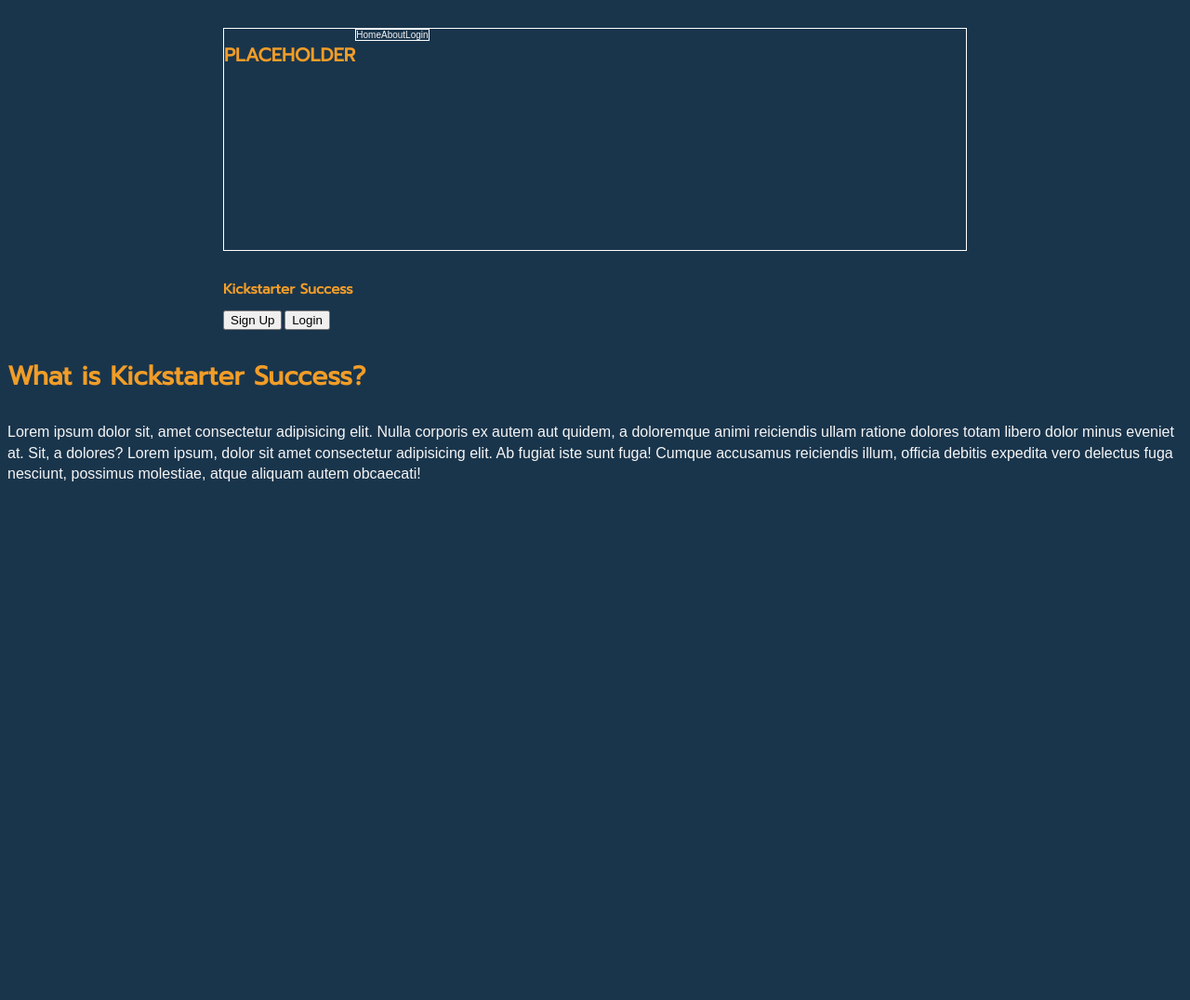
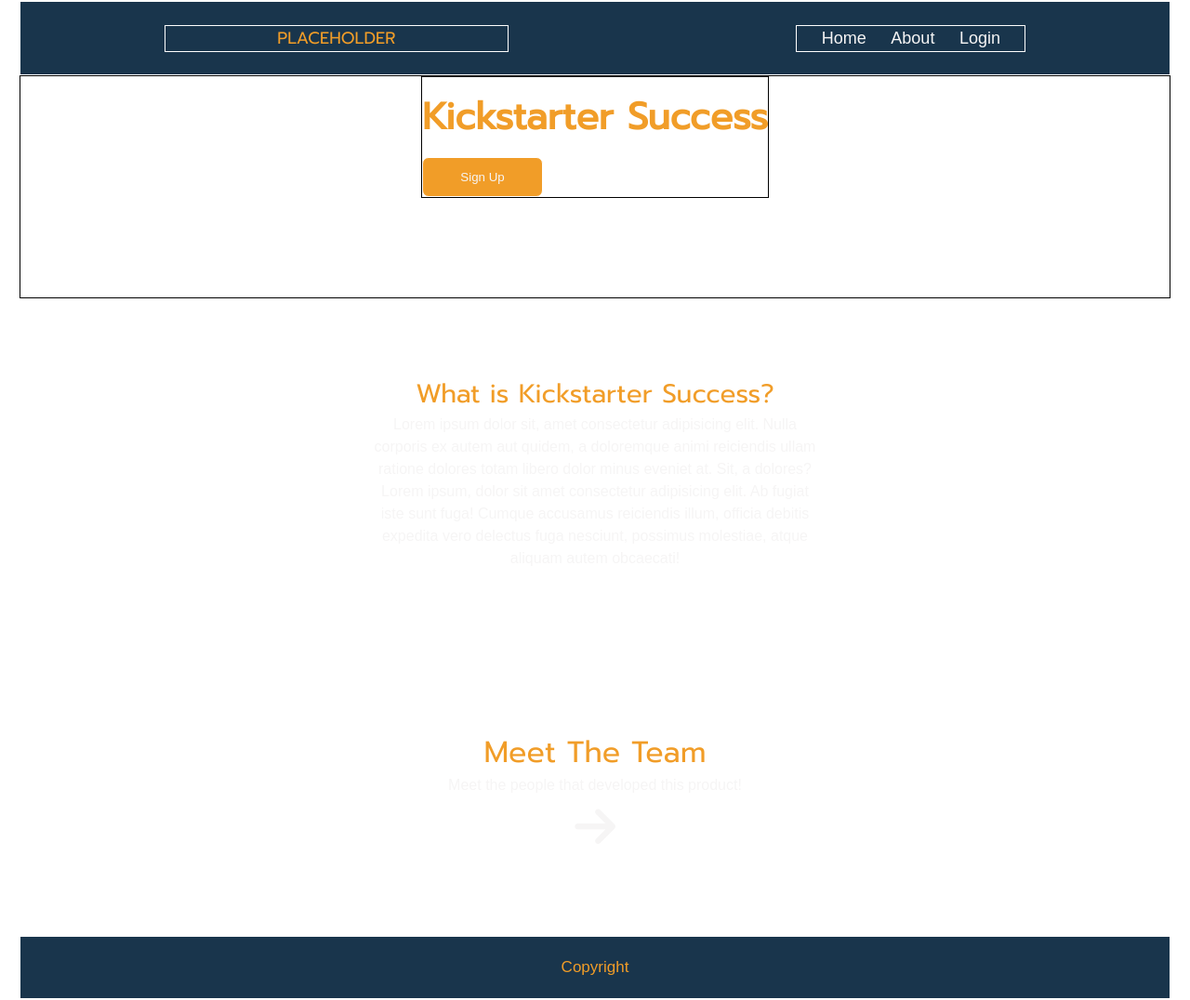
Before and after one commit to Kickstarter-Success/Web-UI, a plain HTML site: page index.html in a window 1280 px wide. Shown: the whole page at 93% size. Before the commit the page ends 800 px from the top, so only its background shows below. Drawn offline with Linux system fonts and the light colour scheme; a web font is replaced by a local one.

Commit message:
Reworked most of the elements

```diff
--- a/index.html
+++ b/index.html
@@ -9,11 +9,12 @@
     <link href="https://fonts.googleapis.com/css?family=Muli|Prompt&display=swap" rel="stylesheet">
     <meta name="viewport" content="width=device-width, initial-scale=1.0">
     <meta http-equiv="X-UA-Compatible" content="ie=edge">
+    <script src="https://kit.fontawesome.com/2f1c9aced8.js" crossorigin="anonymous"></script>
+
 
 </head>
 <body>
     <div class="container">
-        <div class="container-top">
         <div class="header">
             <h1>PLACEHOLDER</h1>
             <nav>
@@ -23,15 +24,16 @@
             </nav>
         </div>
 
+        <div class="container-top">
+
+
             <section class="intro-section">
                 <div class="cta-text">
                     <h1>Kickstarter Success</h1>
                     <a href="">
                         <button>Sign Up</button>
                     </a>
-                    <a href="">
-                        <button>Login</button>
-                    </a>
+
                 </div>
             </section>
         </div>
@@ -44,6 +46,18 @@
 
     </div>
 
+    <section class="meet-the-team">
+      <div class="meet-the-team-text">
+        <h2>Meet The Team</h3>
+        <p>Meet the people that developed this product!</p>
+      </div>
+      <p class="arrow"><i class="fas fa-arrow-right"></i></p>
+
+
+
+    </section>
+
+    <footer>Copyright</footer>
 
 
 </body>
--- a/less/footer.less
+++ b/less/footer.less
@@ -0,0 +1,11 @@
+footer{
+    margin: 0 auto;
+    width: 100%;
+    align-items: center;
+    text-align: center;
+    border:1px solid white;
+    font-size: 1.7rem;
+    padding: 2rem;
+    background-color: @main-bg-color;
+    color:@header-font-color;
+}
--- a/less/global.less
+++ b/less/global.less
@@ -1,15 +1,22 @@
+// General Styles
 * {
   box-sizing: border-box;
+  border:1px solid white;
 }
 
 html {
   font-size: 62.5%;
 }
 
+body{
+  padding: 0 2rem;
+  border:1px solid white;
+}
 html, body {
   font-family: 'Muli', sans-serif;
-    background-color: @main-bg-color;
   color: @main-font-color;
+  line-height: 1.5;
+  margin: 0;
 }
 
 h1, h2, h3, h4, h5 {
@@ -31,7 +38,6 @@
 }
 
 .container {
-    max-width: 800px;
+  max-width: 1900px;
   width: 100%;
-    margin: 0 auto;
 }
--- a/less/home-page.less
+++ b/less/home-page.less
@@ -0,0 +1,73 @@
+.intro-section{
+    position: relative;
+    width: 100%;
+    height: 30vh;
+    margin: 0 auto;
+    display: flex;
+    align-items: flex-start;
+
+    border: 1px solid black;
+    .cta-text{
+        margin: 0 auto;
+        border: 1px solid black;
+        h1{
+            font-size: 4rem;
+            font-weight: bold;
+            padding:1.3rem 0;
+        }
+        button{
+            width: 35%;
+            padding: 1.3rem;
+            color:@main-font-color;
+            background: @medium-orange;
+            border-radius: .7rem;
+        }
+    }
+}
+
+.body-content{
+    margin: 0 auto;
+    max-width: 50%;
+    display:flex;
+    flex-flow: column wrap;
+    align-items: center;
+    padding: 8rem 0;
+
+
+    border: 1px solid white;
+
+    .what-is-section{
+        margin:0 auto;
+        width: 78%;
+
+        border: 1px solid white;
+        text-align: center;
+        p{
+            margin:0 auto;
+            max-width: 100%;
+            line-height: 1.5;
+            font-size: 1.6rem;
+            padding-bottom: 10px;
+            text-align: center;
+        }
+    }
+
+}
+
+.meet-the-team{
+    margin: 0 auto;
+    max-width: 50%;
+    display:flex;
+    flex-flow: column wrap;
+    align-items: center;
+    padding: 8rem 0;
+
+    border: 1px solid white;
+    .meet-the-team-text{
+        text-align:center;
+    }
+
+    .arrow{
+        font-size: 50px;
+    }
+}
--- a/less/navigation.less
+++ b/less/navigation.less
@@ -1,22 +1,32 @@
 .header{
-    margin: 30px 0;
-    width:100%;
-    height: 30vh;
+    width: 100%;
+    margin:  0 auto;
+    height: 10vh;
     display: flex;
-    flex-flow: row wrap;
-    align-items: flex-start;
+    background-color: @main-bg-color;
 
     border: 1px solid white;
 
+    h1{
+        width: 30%;
+        margin: auto;
+        font-size: 1.8rem;
+        border: 1px solid white;
+        text-align: center
+    }
+
     nav{
+        margin: auto;
         display: flex;
         align-items: center;
         justify-content: space-evenly;
         border: 1px solid white;
+        width: 20%;
 
         a{
             color: @white-smoke;
             text-decoration: none;
+            font-size: 1.8rem;
         }
     }
 }
--- a/less/reset.less
+++ b/less/reset.less
@@ -0,0 +1,48 @@
+/* http://meyerweb.com/eric/tools/css/reset/
+   v2.0 | 20110126
+   License: none (public domain)
+*/
+
+html, body, div, span, applet, object, iframe,
+h1, h2, h3, h4, h5, h6, p, blockquote, pre,
+a, abbr, acronym, address, big, cite, code,
+del, dfn, em, img, ins, kbd, q, s, samp,
+small, strike, strong, sub, sup, tt, var,
+b, u, i, center,
+dl, dt, dd, ol, ul, li,
+fieldset, form, label, legend,
+table, caption, tbody, tfoot, thead, tr, th, td,
+article, aside, canvas, details, embed,
+figure, figcaption, footer, header, hgroup,
+menu, nav, output, ruby, section, summary,
+time, mark, audio, video {
+	margin: 0;
+	padding: 0;
+	border: 0;
+	font-size: 100%;
+	font: inherit;
+	vertical-align: baseline;
+}
+/* HTML5 display-role reset for older browsers */
+article, aside, details, figcaption, figure,
+footer, header, hgroup, menu, nav, section {
+	display: block;
+}
+body {
+	line-height: 1;
+}
+ol, ul {
+	list-style: none;
+}
+blockquote, q {
+	quotes: none;
+}
+blockquote:before, blockquote:after,
+q:before, q:after {
+	content: '';
+	content: none;
+}
+table {
+	border-collapse: collapse;
+	border-spacing: 0;
+}
```
Also changed, not shown: css/index.css. Lines whose indentation alone changed are shown as unchanged.
